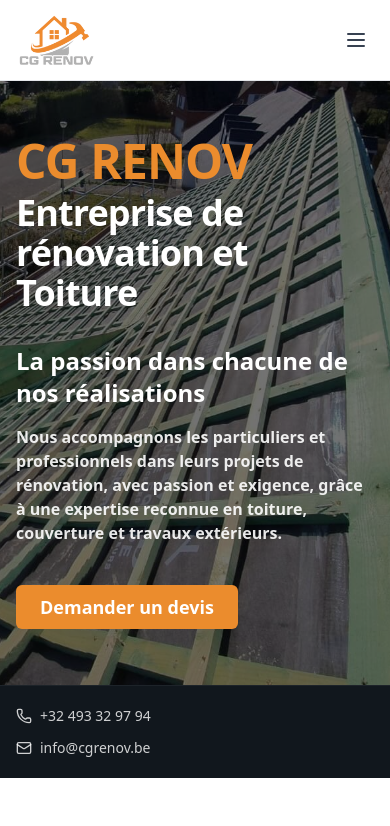
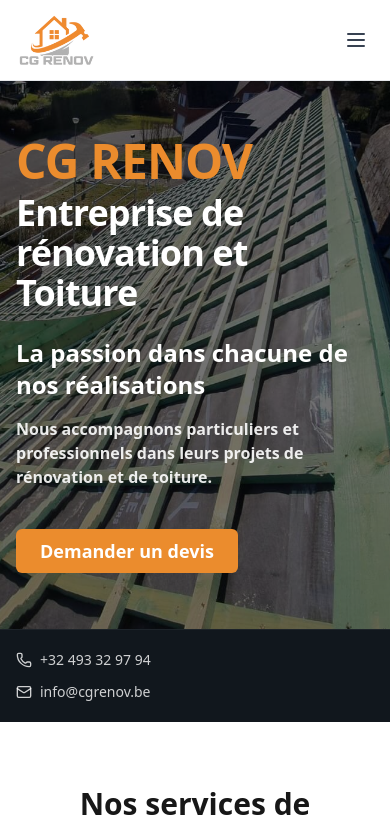
Before and after one commit to NicolasDeza/cgrenov, a Nuxt app: page / in a window 390 px wide. Shown: the top 826 px of the page. Built offline with nearby package versions, Linux system fonts and the light colour scheme.

Commit message:
Modifications textes CTA + animation css pour le contneu du Hero

```diff
--- a/app/assets/css/main.css
+++ b/app/assets/css/main.css
@@ -47,7 +47,7 @@
   opacity: 0;
 }
 
-/* Carousel partenaires */
+/* Carousel logo partenaires */
 
 @keyframes marquee {
   0% {
@@ -61,3 +61,15 @@
 .animate-marquee {
   animation: marquee 20s linear infinite;
 }
+
+/* Animation d'entrée fade + slide up pour le hero */
+@keyframes fadeInUp {
+  from {
+    opacity: 0;
+    transform: translateY(30px);
+  }
+  to {
+    opacity: 1;
+    transform: translateY(0);
+  }
+}
--- a/app/components/BeforeAfterSlider.vue
+++ b/app/components/BeforeAfterSlider.vue
@@ -132,7 +132,7 @@
               to="/contact"
               class="inline-block bg-primary text-white font-semibold px-6 py-3 rounded-lg hover:bg-primary-hover hover:scale-105 transition-all duration-200"
             >
-              Contact
+              Nous contacter
             </NuxtLink>
           </div>
         </div>
--- a/app/components/HeroSection.vue
+++ b/app/components/HeroSection.vue
@@ -1,78 +1,65 @@
 <script setup lang="ts">
-import { ref, onMounted } from "vue"
-import { gsap } from "gsap"
+import { ref } from "vue"
 
 const heroContent = ref<HTMLElement | null>(null)
-
-onMounted(() => {
-  if (heroContent.value) {
-    gsap.fromTo(heroContent.value.children,
-      {
-        autoAlpha: 0,
-        y: 30,
-      },
-      {
-        autoAlpha: 1,
-        y: 0,
-        duration: 0.6,
-        ease: "power2.out",
-        stagger: 0.15,
-      }
-    )
-  }
-})
 </script>
 
 <template>
   <section
-  class="relative w-full
-         flex items-center
-         bg-[#0F172B] bg-[url('/images/hero.jpg')]
-         bg-cover bg-center
-         py-14 sm:py-28 lg:py-[150px]"
-  aria-label="Section d'accueil"
->
+    class="relative w-full flex items-center py-14 sm:py-28 lg:py-[150px]"
+    aria-label="Section d'accueil"
+  >
+    <!-- Image de fond optimisée -->
+    <NuxtImg
+      src="/images/hero.jpg"
+      alt="CG Renov - Entreprise de rénovation et toiture"
+      class="absolute inset-0 w-full h-full object-cover"
+      priority
+
+    />
+
     <!-- Overlay sombre -->
-    <div class="absolute inset-0 bg-black/55"/>
+    <div class="absolute inset-0 bg-black/55" />
 
     <!-- Wrapper 1440px pour le contenu -->
     <div
       ref="heroContent"
-      class="relative z-10 max-w-[1440px] mx-auto px-4 sm:px-6 lg:px-8 text-left flex flex-col items-start gap-4 [&>*]:opacity-0"
+      class="relative z-10 max-w-[1440px] mx-auto px-4 sm:px-6 lg:px-8 text-left flex flex-col items-start gap-4"
     >
       <!-- Titre principal -->
       <h1
-        class="text-4xl sm:text-6xl lg:text-7xl font-bold tracking-tight text-white"
+        class="text-4xl sm:text-6xl lg:text-7xl font-bold tracking-tight text-white
+               animate-[fadeInUp_0.6s_ease-out]"
       >
-        <span class="block text-primary font-extrabold text-5xl sm:text-7xl  mb-2">CG RENOV</span>
+        <span class="block text-primary font-extrabold text-5xl sm:text-7xl mb-2">CG RENOV</span>
         <span class="block">Entreprise de rénovation et Toiture</span>
       </h1>
 
       <h2
-       class="mt-4 text-2xl sm:text-4xl font-bold text-white"
-        >
+class="mt-2 md:mt-4 text-2xl sm:text-4xl font-bold text-white
+                 animate-[fadeInUp_0.6s_ease-out_0.15s_both]">
         La passion dans chacune de nos réalisations
-          </h2>
+      </h2>
 
       <!-- Sous-titre -->
-      <p class="max-w-2xl text-base sm:text-xl text-white/90 font-semibold">
-        Nous accompagnons les particuliers et professionnels dans leurs projets de rénovation,
-  avec passion et exigence, grâce à une expertise reconnue en toiture, couverture
-  et travaux extérieurs.
+      <p
+class="max-w-2xl text-base sm:text-xl text-white/90 font-semibold
+                animate-[fadeInUp_0.6s_ease-out_0.3s_both]">
+        Nous accompagnons particuliers et professionnels
+        dans leurs projets de rénovation et de toiture.
+
       </p>
 
       <!-- Actions -->
-      <div class="mt-6 flex flex-wrap items-center justify-start gap-4">
+      <div
+class="mt-6 flex flex-wrap items-center justify-start gap-4
+                  animate-[fadeInUp_0.6s_ease-out_0.45s_both]">
         <NuxtLink
           to="/contact"
-
           class="inline-flex items-center gap-2 rounded-md bg-primary px-6 py-2 md:py-3 text-lg font-bold text-white hover:bg-primary-hover hover:scale-105 transition-transform"
         >
           Demander un devis
-
         </NuxtLink>
-
-
       </div>
     </div>
   </section>
--- a/app/components/ServicesSection.vue
+++ b/app/components/ServicesSection.vue
@@ -121,12 +121,12 @@
           >
             <!-- Image -->
             <div class="relative aspect-video overflow-hidden">
-              <img
+              <NuxtImg
                 :src="service.image"
                 :alt="service.title"
                 class="h-full w-full object-cover transition-transform duration-500 group-hover:scale-105"
                 loading="lazy"
-              >
+              />
 
               <div
                 class="absolute inset-0 bg-gradient-to-t
```
